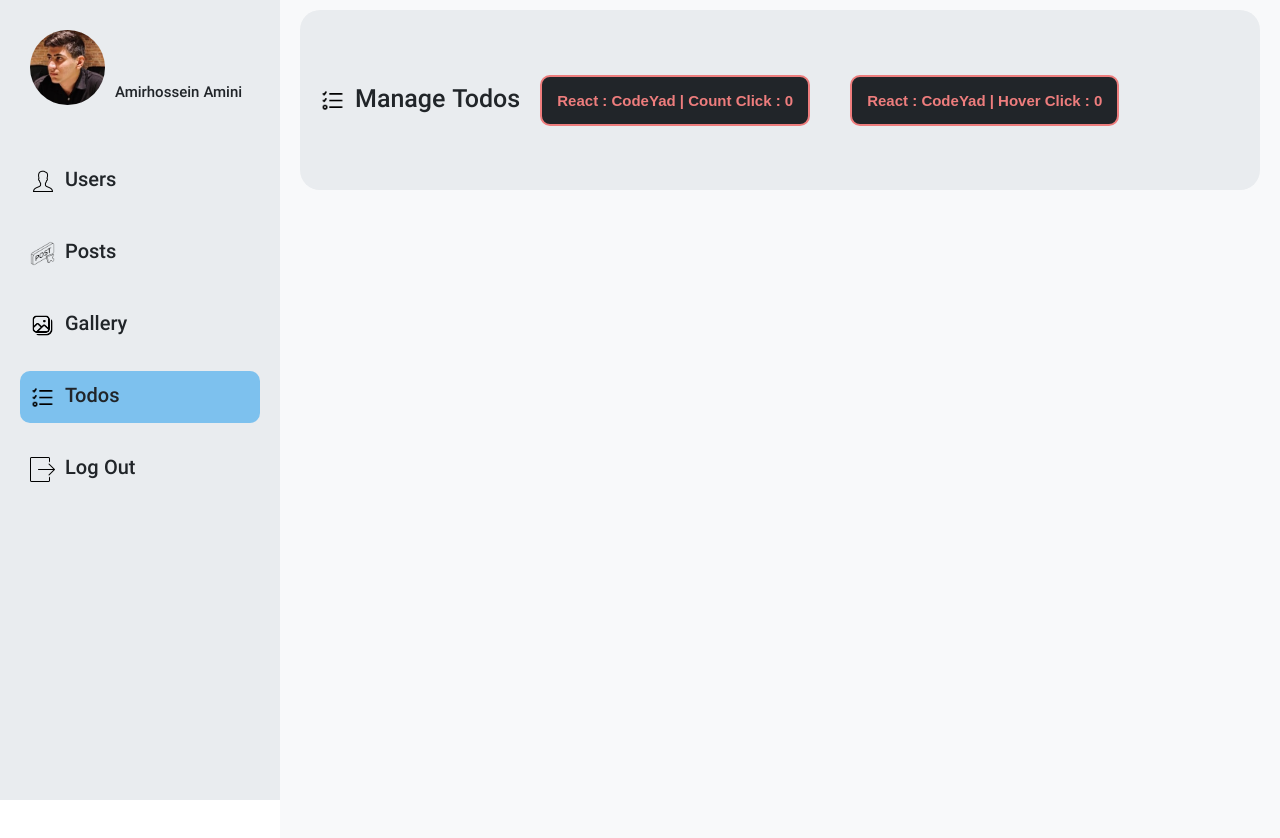
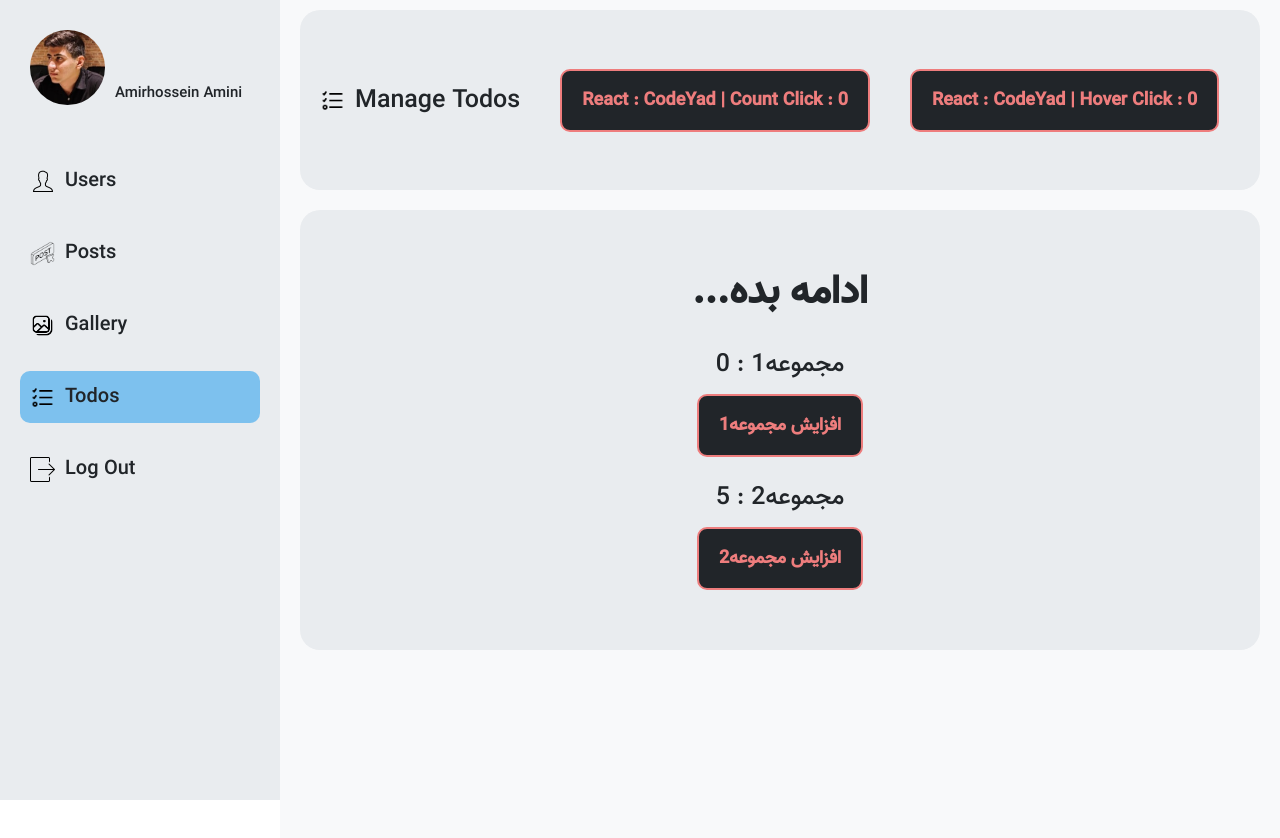
Before and after one commit to AmirhosseinAmini1383/UserPanel-F4, a React (Create React App) app: page /todo in a window 1280 px wide. Shown: the top 838 px of the page. Built offline with nearby package versions, Linux system fonts and the light colour scheme.

Commit message:
useCallback Newhook (TodoPage) J51

```diff
--- /dev/null
+++ b/src/Components/Todo/Countbox.jsx
@@ -0,0 +1,12 @@
+import React, { memo } from "react";
+
+const Countbox = (props) => {
+  console.log("نمایش " + props.title);
+  return (
+    <div className="title-spn">
+      <span>{props.title + " : " + props.count}</span>
+    </div>
+  );
+};
+
+export default memo(Countbox);
--- /dev/null
+++ b/src/Components/Todo/Countbutton.jsx
@@ -0,0 +1,15 @@
+import React, { memo } from "react";
+
+const Countbutton = (props) => {
+  console.log("دکمه " + props.title);
+  return (
+    <div>
+      <button
+        className="btnCountBody"
+        onClick={props.handleClick}
+      >{`افزایش ${props.title}`}</button>
+    </div>
+  );
+};
+
+export default memo(Countbutton);
--- /dev/null
+++ b/src/Components/Todo/Parent.jsx
@@ -0,0 +1,27 @@
+import React, { useCallback, useState } from "react";
+import Title from "./Title";
+import Countbox from "./Countbox";
+import Countbutton from "./Countbutton";
+
+const Parent = () => {
+  const [title, setTitle] = useState("ادامه بده...");
+  const [count, setCount] = useState(0);
+  const [count2, setCount2] = useState(5);
+  const handleSetFirstCount = useCallback(() => {
+    setCount(count + 1);
+  }, [count]);
+  const handleSetSecondCount = useCallback(() => {
+    setCount2(count2 + 1);
+  }, [count2]);
+  return (
+    <div>
+      <Title title={title} />
+      <Countbox title="مجموعه1" count={count} />
+      <Countbutton title="مجموعه1" handleClick={handleSetFirstCount} />
+      <Countbox title="مجموعه2" count={count2} />
+      <Countbutton title="مجموعه2" handleClick={handleSetSecondCount} />
+    </div>
+  );
+};
+
+export default Parent;
--- /dev/null
+++ b/src/Components/Todo/Title.jsx
@@ -0,0 +1,8 @@
+import React, { memo } from "react";
+
+const Title = (props) => {
+  console.log("title");
+  return <h3 className="title-h3">{props.title}</h3>;
+};
+
+export default memo(Title);
--- a/src/Components/Todo/Todo.jsx
+++ b/src/Components/Todo/Todo.jsx
@@ -2,15 +2,21 @@ import React from "react";
 import TodoIcon from "../../css/Icons/todo.png";
 import ClickCount from "../HOC/ClickCount";
 import HoverCount from "../HOC/HoverCount";
+import Parent from "./Parent";
 
 const Todo = () => {
   return (
-    <div className="manage">
-      <div>
-        <img className="manage-icon" src={TodoIcon} alt="todo" />
-        <p>Manage Todos</p>
+    <div className="grid-temp">
+      <div className="manage">
+        <div>
+          <img className="manage-icon" src={TodoIcon} alt="todo" />
+          <p>Manage Todos</p>
+        </div>
         <ClickCount />
         <HoverCount />
+      </div>
+      <div className="bg-title">
+        <Parent />
       </div>
     </div>
   );
--- a/src/css/Style.css
+++ b/src/css/Style.css
@@ -177,7 +177,6 @@ a li {
   text-align: left;
 }
 /* Manage */
-
 .manage {
   display: flex;
   align-content: start;
@@ -216,10 +215,11 @@ a li {
 }
 .btnCountBody {
   font-weight: bold;
-  font-size: 15px;
+  font-size: 18px;
+  font-family: "Vazir";
   background: var(--Black);
   color: var(--Red);
-  padding: 15px;
+  padding: 15px 20px;
   border-radius: 10px;
   border: 2px solid var(--Red);
   margin: 10px 0px;
@@ -231,6 +231,28 @@ a li {
 .h2-counter {
   margin-left: 50px;
   margin-right: 50px;
+}
+/* Todo */
+.grid-temp {
+  display: grid;
+  grid-template-columns: repeat(1, 1fr);
+  color: var(--Black);
+  text-align: center;
+}
+.bg-title {
+  background: var(--LightGray);
+  margin: 10px 20px;
+  border-radius: 20px;
+  padding: 50px;
+}
+.title-h3 {
+  font-size: 40px;
+  margin-bottom: 20px;
+  direction: rtl;
+}
+.title-spn {
+  font-size: 25px;
+  margin-top: 10px;
 }
 /* responsive */
 
```
